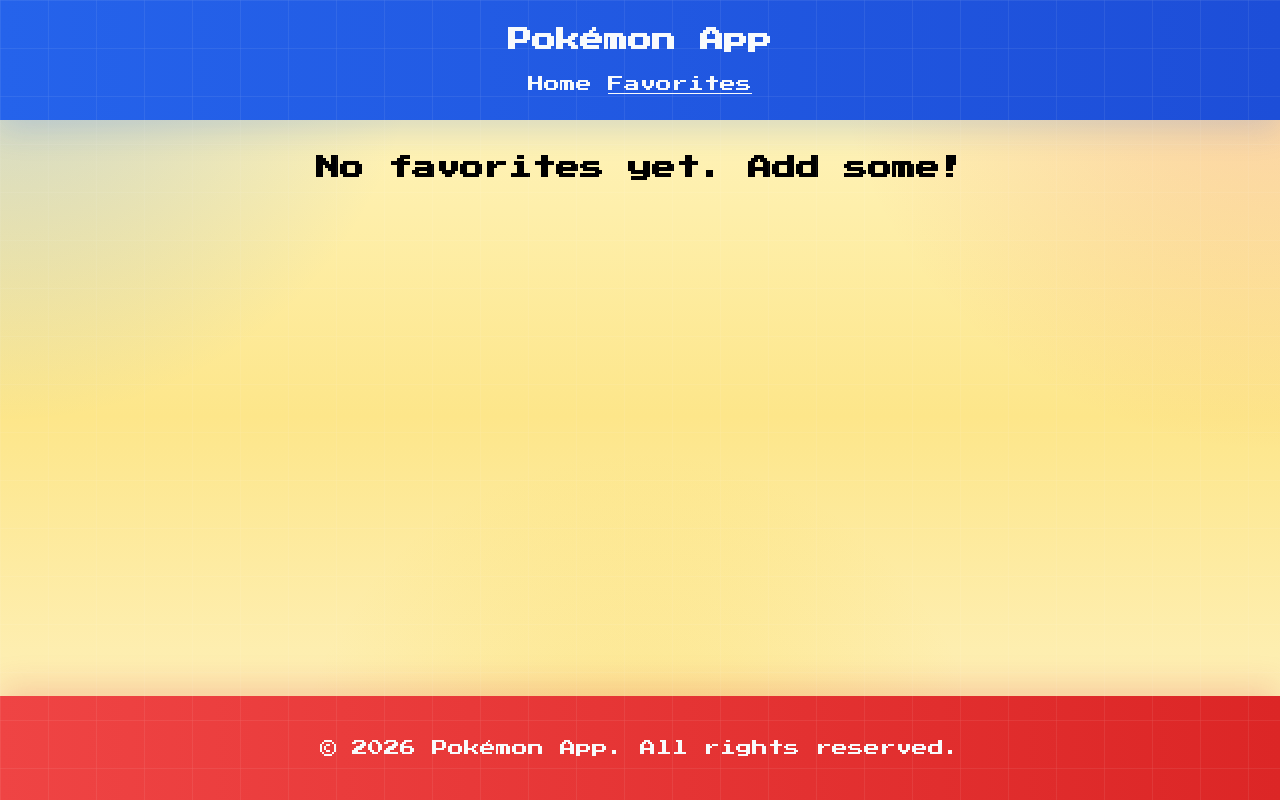
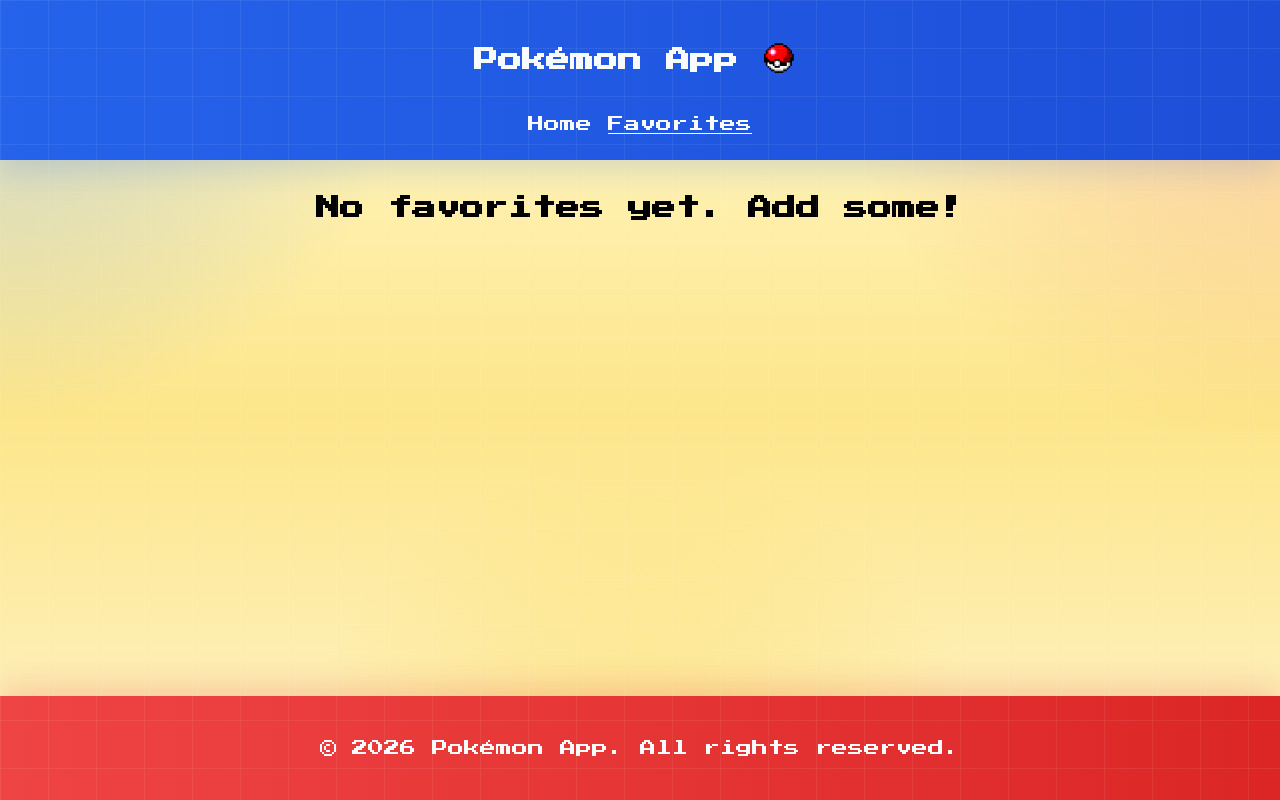
Before and after one commit to Andreasjonsson00/pokemon-api-app, a React (Vite) app: page /Favorites in a window 1280 px wide. Built offline with nearby package versions, Linux system fonts and the light colour scheme.

Commit message:
add logo to header

```diff
--- a/src/components/Header.jsx
+++ b/src/components/Header.jsx
@@ -3,17 +3,28 @@
 const Header = () => {
   return (
     <header className="px-4 py-6 sm:px-6">
-      <h1 className="mb-4 text-xl font-bold sm:text-2xl">Pokémon App</h1>
+      <div className="mb-4 flex items-center justify-center gap-3">
+        <h1 className="text-xl font-bold sm:text-2xl">Pokémon App</h1>
+        <img
+          src="/pokemon-ball.png"
+          alt="Pokemon ball"
+          className="mb-4 h-12 w-12 rounded-full object-cover sm:h-14 sm:w-14"
+        />
+      </div>
       <nav className="flex flex-col items-center gap-3 sm:flex-row sm:justify-center sm:gap-4">
         <NavLink
           to="/"
-          className={({ isActive }) => (isActive ? "underline" : "hover:underline")}
+          className={({ isActive }) =>
+            isActive ? "underline" : "hover:underline"
+          }
         >
           Home
         </NavLink>
         <NavLink
           to="/Favorites"
-          className={({ isActive }) => (isActive ? "underline" : "hover:underline")}
+          className={({ isActive }) =>
+            isActive ? "underline" : "hover:underline"
+          }
         >
           Favorites
         </NavLink>
```
Also changed, not shown: public/pokemon-ball.png (added).
